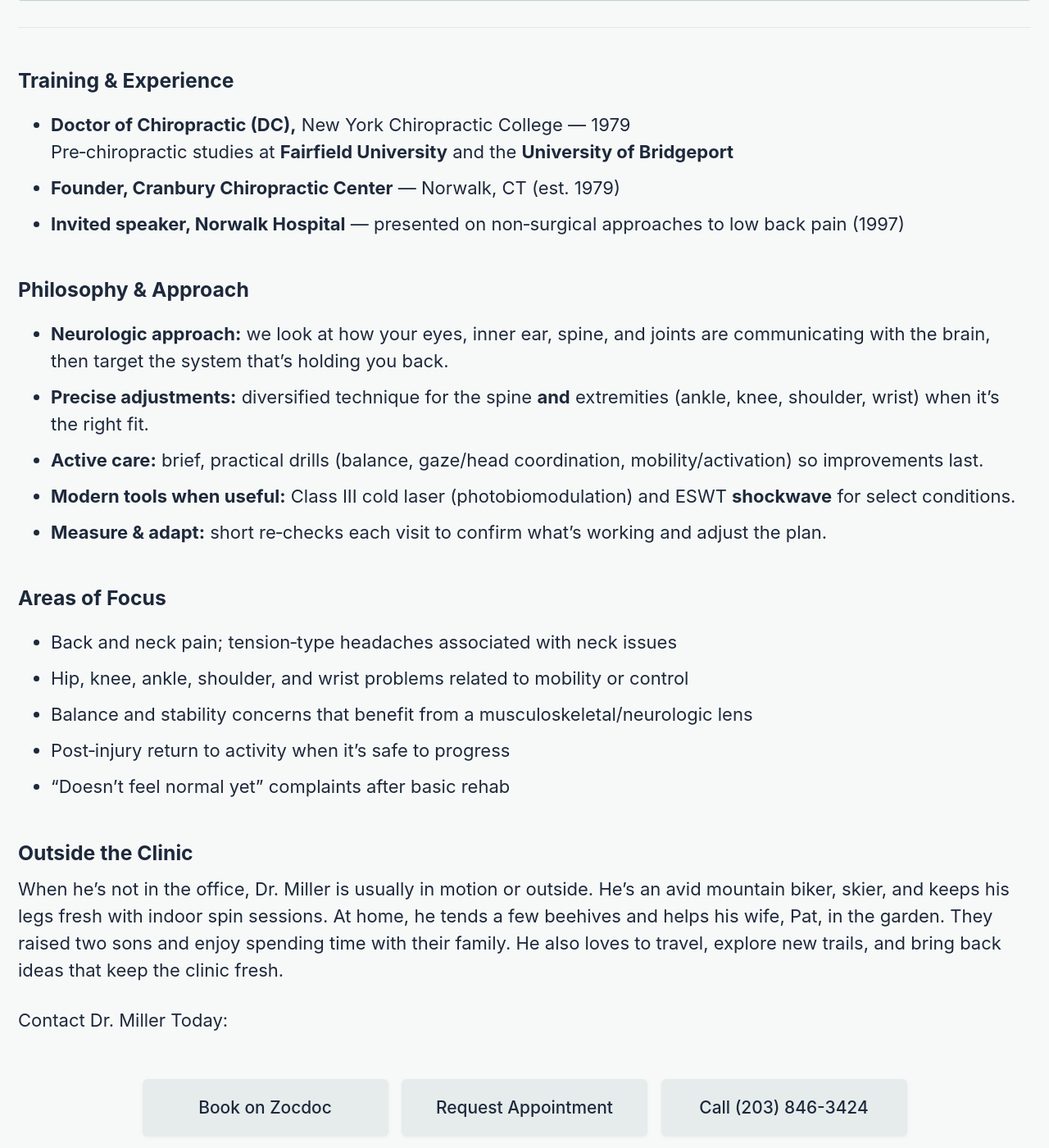
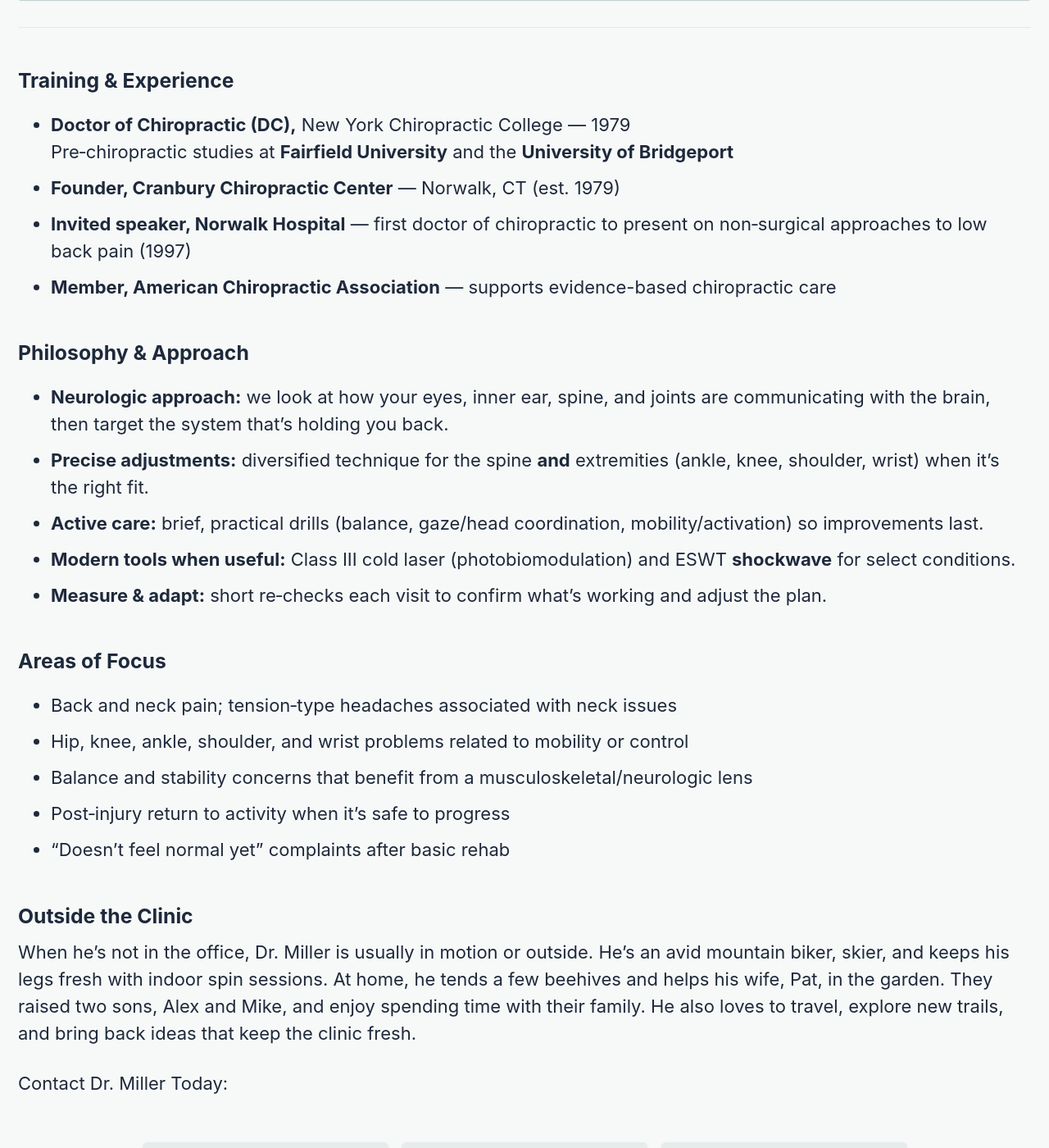
Before and after one commit to millerms/CranburyChiropractic, a Jekyll site: the page built from _pages/doctor.md, in a window 1280 px wide and 1400 px high, scrolled down 850 px. Shown: the whole window at 82% size. Built offline with Jekyll 4.4.1, drawn with Linux system fonts in a browser that asks for light colours; cached includes are drawn as plain includes.

Commit message:
updated content

```diff
--- a/_pages/doctor.md
+++ b/_pages/doctor.md
@@ -28,7 +28,8 @@ Dr. Miller helps people with back, neck, and joint problems get moving again. Hi
 - **Doctor of Chiropractic (DC),** New York Chiropractic College — 1979
   Pre‑chiropractic studies at **Fairfield University** and the **University of Bridgeport**
 - **Founder, Cranbury Chiropractic Center** — Norwalk, CT (est. 1979)
-- **Invited speaker, Norwalk Hospital** — presented on non‑surgical approaches to low back pain (1997)
+- **Invited speaker, Norwalk Hospital** — first doctor of chiropractic to present on non‑surgical approaches to low back pain (1997)
+- **Member, American Chiropractic Association** — supports evidence-based chiropractic care
 {: .reveal .reveal--up }
 
 ### Philosophy & Approach
@@ -48,7 +49,7 @@ Dr. Miller helps people with back, neck, and joint problems get moving again. Hi
 {: .reveal .reveal--up }
 
 ### Outside the Clinic
-When he’s not in the office, Dr. Miller is usually in motion or outside. He’s an avid mountain biker, skier, and keeps his legs fresh with indoor spin sessions. At home, he tends a few beehives and helps his wife, Pat, in the garden. They raised two sons and enjoy spending time with their family. He also loves to travel, explore new trails, and bring back ideas that keep the clinic fresh.
+When he’s not in the office, Dr. Miller is usually in motion or outside. He’s an avid mountain biker, skier, and keeps his legs fresh with indoor spin sessions. At home, he tends a few beehives and helps his wife, Pat, in the garden. They raised two sons, Alex and Mike, and enjoy spending time with their family. He also loves to travel, explore new trails, and bring back ideas that keep the clinic fresh.
 {: .reveal .reveal--fade }
 
 Contact Dr. Miller Today:
```
